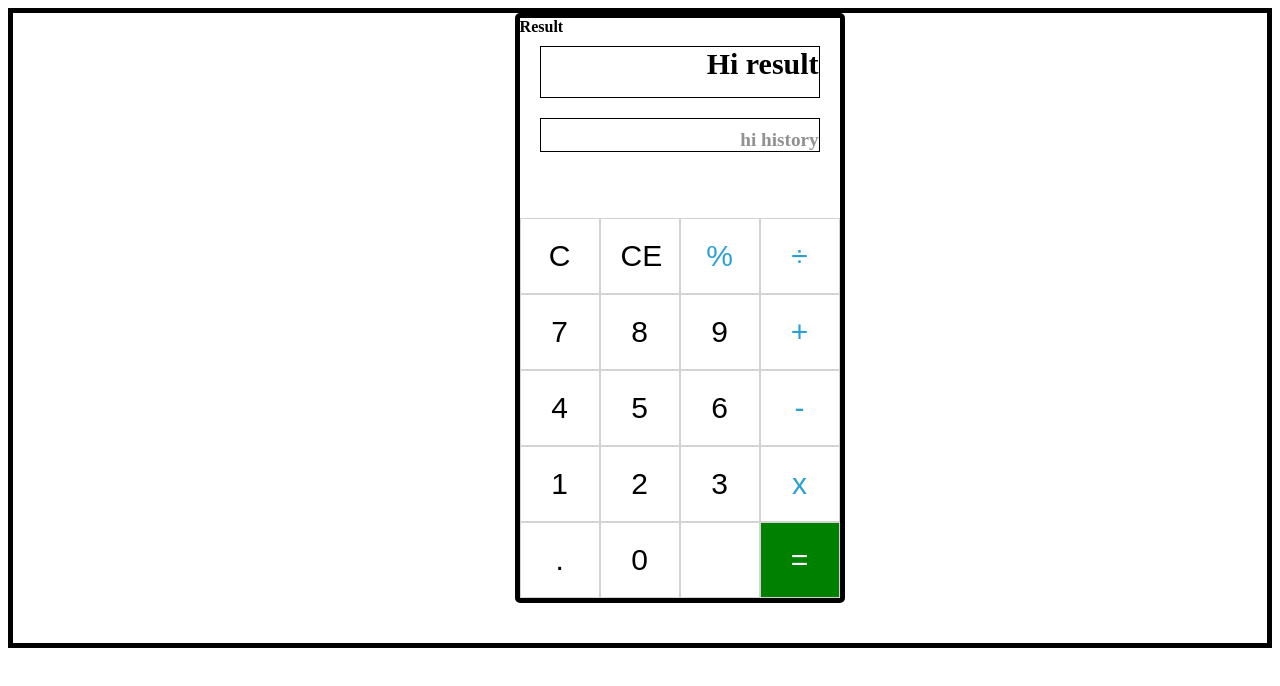
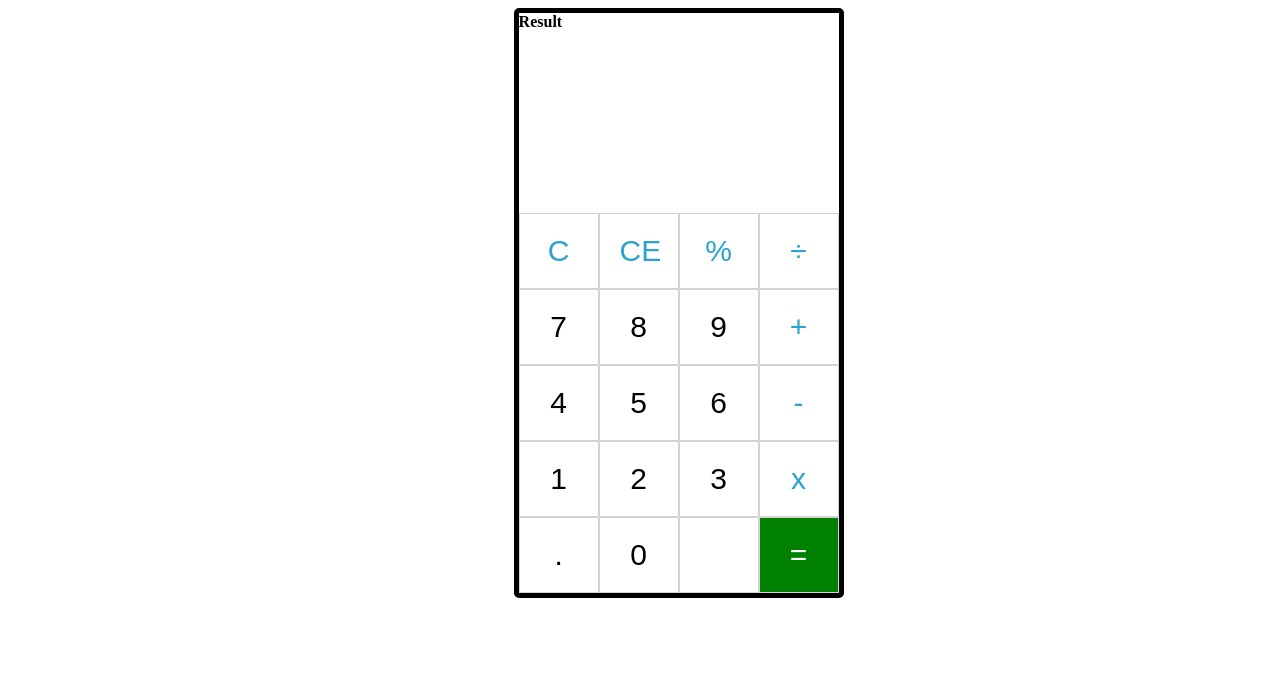
Before and after one commit to akhil-ramakrish/Capstone, a plain HTML site: page index.html in a window 1280 px wide. Drawn offline with Linux system fonts and the light colour scheme.

Commit message:
Basic Working app v1

```diff
--- a/index.css
+++ b/index.css
@@ -1,7 +1,6 @@
 /*BASE*/
 
 body{
-    border:5px solid black;
     height:630px;
 }
 /*Typography*/
@@ -40,15 +39,8 @@ body{
     font-weight:bold;
 }
 
-#sub-result{
-    border: 1px solid black;
-    padding-top:10px;
-    text-align:right;
-    margin:20px;
-}
 
 #result{
-    border:1px solid black;
     text-align:right;
     height:50px;
     margin:10px 20px;
@@ -63,6 +55,3 @@ body{
     font-size: larger;
     font-weight: bold;
 }
-#sub-result{
-    color:#919191;
-}
--- a/index.html
+++ b/index.html
@@ -12,12 +12,11 @@
 <body>
     <div class="container">
         <div class="result"> Result
-            <p id="result">Hi result</p>
-            <p id="sub-result" class="display-area">hi history</p>
+            <p id="result"></p>
         </div>
         <div class="grid-container">
-                <button class="grid-item" onclick="getInput(event.target.innerText)">C</button>
-                <button class="grid-item" onclick="getInput(event.target.innerText)">CE</button>
+                <button class="grid-item" onclick="getInput(event.target.innerText)" style=" color:rgb(43, 161, 207);">C</button>
+                <button class="grid-item" onclick="getInput(event.target.innerText)" style=" color:rgb(43, 161, 207);">CE</button>
                 <button class="grid-item operator" onclick="getInput(event.target.innerText)" >&#x25;</button>
                 <button class="grid-item operator" onclick="getInput(event.target.innerText)">&#xf7;</button>
                 <button class="grid-item" onclick="getInput(event.target.innerText)">7</button>
```
